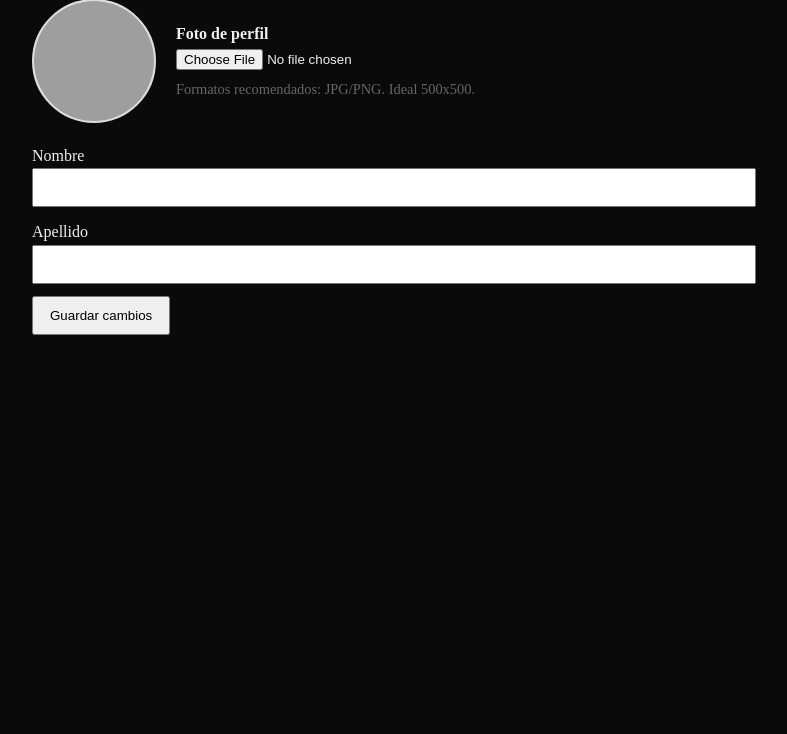
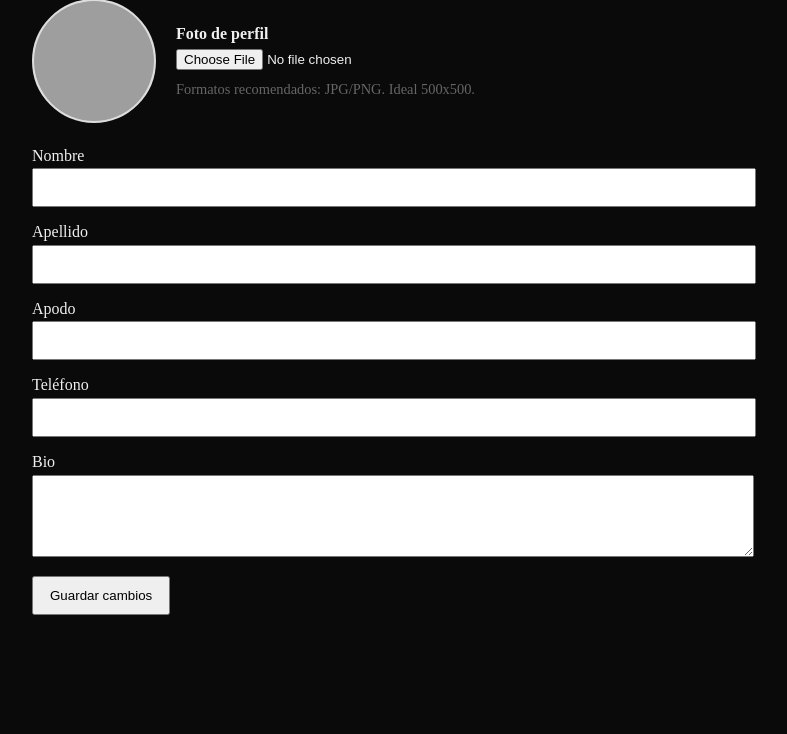
Before and after one commit to Vear511/taro-brujas, a Django app: page /usuarios/perfil/editar/ in a window 1280 px wide. Shown: the part 104-838 px from the top of the page, without its empty margins (258-1045 px from the left). Run offline with Django 5.2, Linux system fonts and the light colour scheme; a user stored in the database is signed in; grey boxes are pictures that could not be loaded.

Commit message:
Add files via upload

```diff
--- a/templates/gestionperfil.html
+++ b/templates/gestionperfil.html
@@ -8,30 +8,15 @@
 
   <link rel="stylesheet" href="{% static 'css/styles.css' %}">
   <style>
-    .avatar-wrap {
-      display: flex;
-      gap: 20px;
-      align-items: center;
-      margin-bottom: 20px;
-    }
-    .avatar-img {
-      width: 120px;
-      height: 120px;
-      border-radius: 50%;
-      object-fit: cover; /* evita deformación */
-      border: 2px solid #ddd;
-      background: #f3f3f3;
-    }
-    .help {
-      font-size: 0.9rem;
-      color: #666;
-      margin-top: 6px;
-    }
+    .avatar-wrap { display:flex; gap:20px; align-items:center; margin-bottom:20px; }
+    .avatar-img { width:120px; height:120px; border-radius:50%; object-fit:cover; border:2px solid #ddd; background:#f3f3f3; }
+    .help { font-size:0.9rem; color:#666; margin-top:6px; }
+    .field { margin-bottom: 12px; }
+    .field input, .field textarea { width:100%; padding:10px; }
   </style>
 </head>
 
 <body>
-
   <main style="max-width: 700px; margin: 30px auto; padding: 0 16px;">
     <h1>Editar perfil</h1>
 
@@ -43,7 +28,6 @@
       </div>
     {% endif %}
 
-    <!-- ✅ IMPORTANTE: enctype para subir archivos -->
     <form method="POST" enctype="multipart/form-data">
       {% csrf_token %}
 
@@ -61,14 +45,29 @@
         </div>
       </div>
 
-      <div style="margin-bottom: 12px;">
+      <div class="field">
         <label for="id_first_name">Nombre</label><br>
-        <input type="text" id="id_first_name" name="first_name" value="{{ user.first_name }}" style="width:100%; padding:10px;">
+        <input type="text" id="id_first_name" name="first_name" value="{{ user.first_name }}">
       </div>
 
-      <div style="margin-bottom: 12px;">
+      <div class="field">
         <label for="id_last_name">Apellido</label><br>
-        <input type="text" id="id_last_name" name="last_name" value="{{ user.last_name }}" style="width:100%; padding:10px;">
+        <input type="text" id="id_last_name" name="last_name" value="{{ user.last_name }}">
+      </div>
+
+      <div class="field">
+        <label for="id_apodo">Apodo</label><br>
+        <input type="text" id="id_apodo" name="apodo" value="{{ user.apodo|default:'' }}">
+      </div>
+
+      <div class="field">
+        <label for="id_telefono">Teléfono</label><br>
+        <input type="text" id="id_telefono" name="telefono" value="{{ user.telefono|default:'' }}">
+      </div>
+
+      <div class="field">
+        <label for="id_bio">Bio</label><br>
+        <textarea id="id_bio" name="bio" rows="4">{{ user.bio|default:'' }}</textarea>
       </div>
 
       <button type="submit" style="padding:10px 16px;">Guardar cambios</button>
@@ -76,7 +75,6 @@
   </main>
 
   <script>
-    // Preview opcional al seleccionar imagen
     const fileInput = document.getElementById('id_avatar');
     const avatarImg = document.querySelector('.avatar-img');
     if (fileInput && avatarImg) {
@@ -87,6 +85,5 @@
       });
     }
   </script>
-
 </body>
 </html>
```
